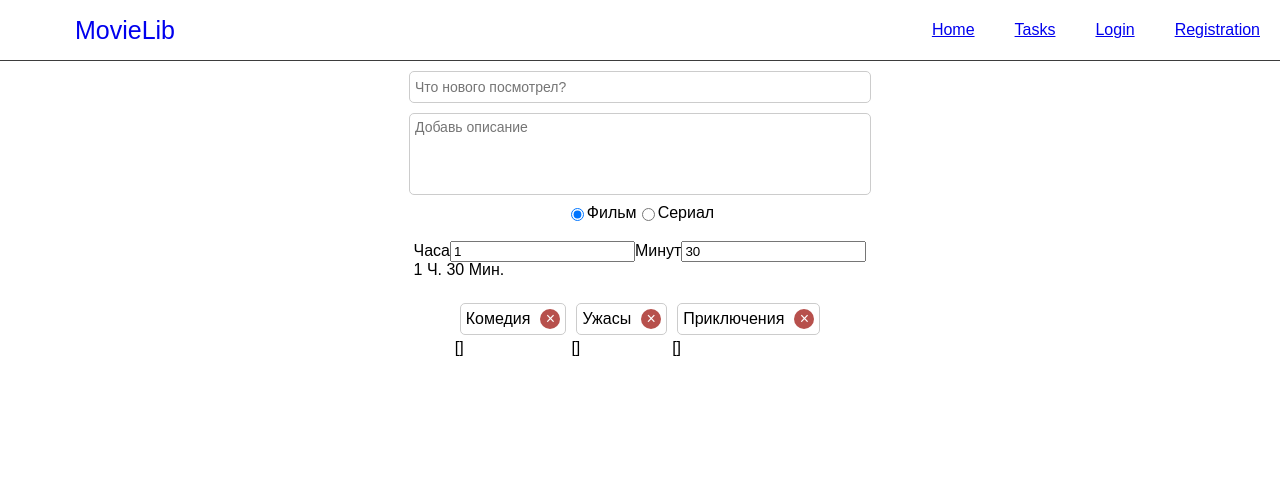
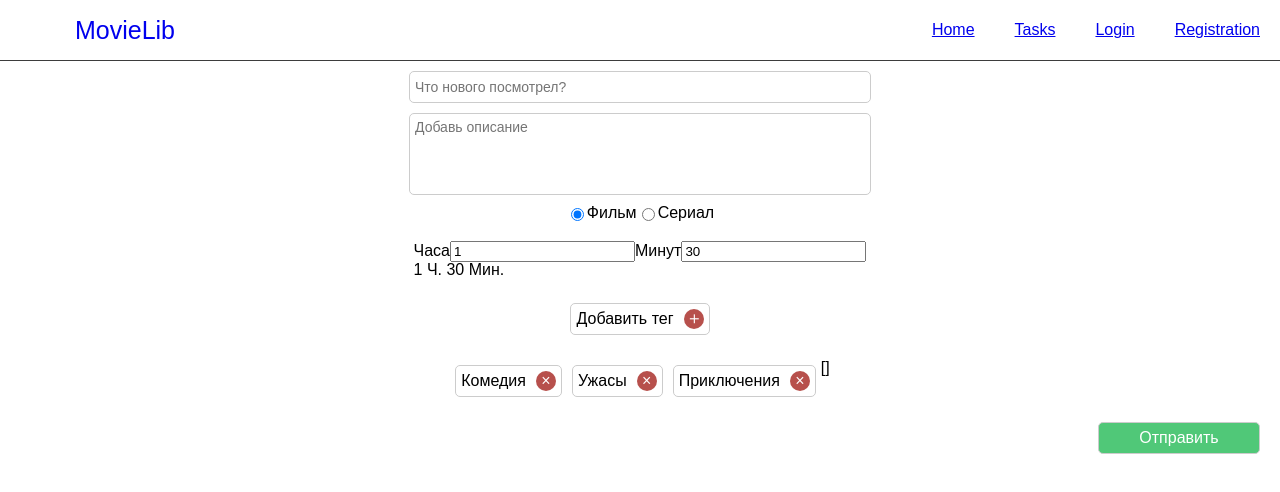
Before and after one commit to allks/jc-movieLib, a Vue app: page / in a window 1280 px wide. Shown: the top 492 px of the page. Built offline with nearby package versions, Linux system fonts and the light colour scheme.

Commit message:
modified tags

```diff
--- a/src/components/Task.vue
+++ b/src/components/Task.vue
@@ -2,7 +2,6 @@
   .content-wrapper
     section
       .container
-        h1 Tasks
         .task-list
           .task-item(
             v-for="task in tasks"
--- a/src/components/pages/Home.vue
+++ b/src/components/pages/Home.vue
@@ -72,6 +72,27 @@
             p {{ serialTime }}
         .tag-list
           .tag-wrapper(
+            @click="tagMenuShow = !tagMenuShow"
+          )
+            .tag
+              span.tag-title Добавить тег
+              span.btn-close(
+                :class="{ active: !tagMenuShow }"
+              ) &times;
+        .tag-list(
+          v-if="tagMenuShow"
+        )
+          input.tag-add(
+            v-model="tagTitle"
+            type="text"
+            placeholder="Новый тег"
+            @keyup.enter="newTag"
+          )
+          .btn.btn-add(
+            @click="newTag"
+          ) Добавить
+        .tag-list
+          .tag-wrapper(
             v-for="tag in tags"
             :key="tag.title"
           )
@@ -81,7 +102,10 @@
             )
               span.tag-title {{ tag.title }}
               span.btn-close &times;
-            p {{ tagsUsed }}
+          p {{ tagsUsed }}
+        .btn.btn-send(
+          @click="newTask"
+        ) Отправить
 </template>
 
 <script>
@@ -100,6 +124,9 @@ export default {
       serialSeason: 1,
       serialSeries: 11,
       serialSeriesMinutes: 40,
+      // Tags
+      tagTitle: '',
+      tagMenuShow: false,
       tagsUsed: [],
       tags: [
         {
@@ -118,6 +145,18 @@ export default {
     };
   },
   methods: {
+    newTag() {
+      if (this.tagTitle === '') {
+        return;
+      }
+      this.tags.push({
+        title: this.tagTitle,
+        used: false,
+      });
+      // const tag = {
+      //   title: this.tagTitle,
+      // }
+    },
     newTask() {
       if (this.taskTitle === '') {
         return;
@@ -134,6 +173,7 @@ export default {
         description: this.taskDescription,
         whatWatch: this.whatWatch,
         time,
+        tagsUsed: this.tagsUsed,
         completed: false,
         editing: false,
       };
@@ -141,9 +181,10 @@ export default {
       this.taskId += 1;
       this.taskTitle = '';
       this.taskDescription = '';
+      this.tagsUsed = [];
     },
     addTagUsed(tag) {
-      tag.use = !tag.use;
+      tag.use = !tag.use; // eslint-disable-line no-param-reassign
       if (tag.use) {
         this.tagsUsed.push(
           tag.title,
@@ -216,6 +257,36 @@ export default {
   line-height: 20px;
 }
 
+.tag-add{
+  border: 1px solid #ccc;
+  border-radius: 5px;
+  padding: 5px;
+  width: 200px;
+}
+
+.btn{
+  width: 160px;
+  height: 30px;
+  border: 1px solid #ccc;
+  text-align: center;
+  line-height: 30px;
+  border-radius: 5px;
+  margin: 0 20px;
+  cursor: pointer;
+  &-add{
+    background-color: #ccc;
+    color: #fff;
+  }
+  &-send{
+    margin-left: auto;
+    background-color: #50c878;
+    color: #fff;
+    &:hover{
+      background-color: darken(#50c878, 7);
+    }
+  }
+}
+
 .btn-close{
   display: inline-block;
   background-color: #b7504c;
@@ -226,8 +297,12 @@ export default {
   color: #fff;
   margin-left: 10px;
   cursor: pointer;
+  transition: .2s;
   &:hover{
     background-color: darken(#b7504c, 7);
   }
+  &.active{
+    transform: rotate(45deg)
+  }
 }
 </style>
```
